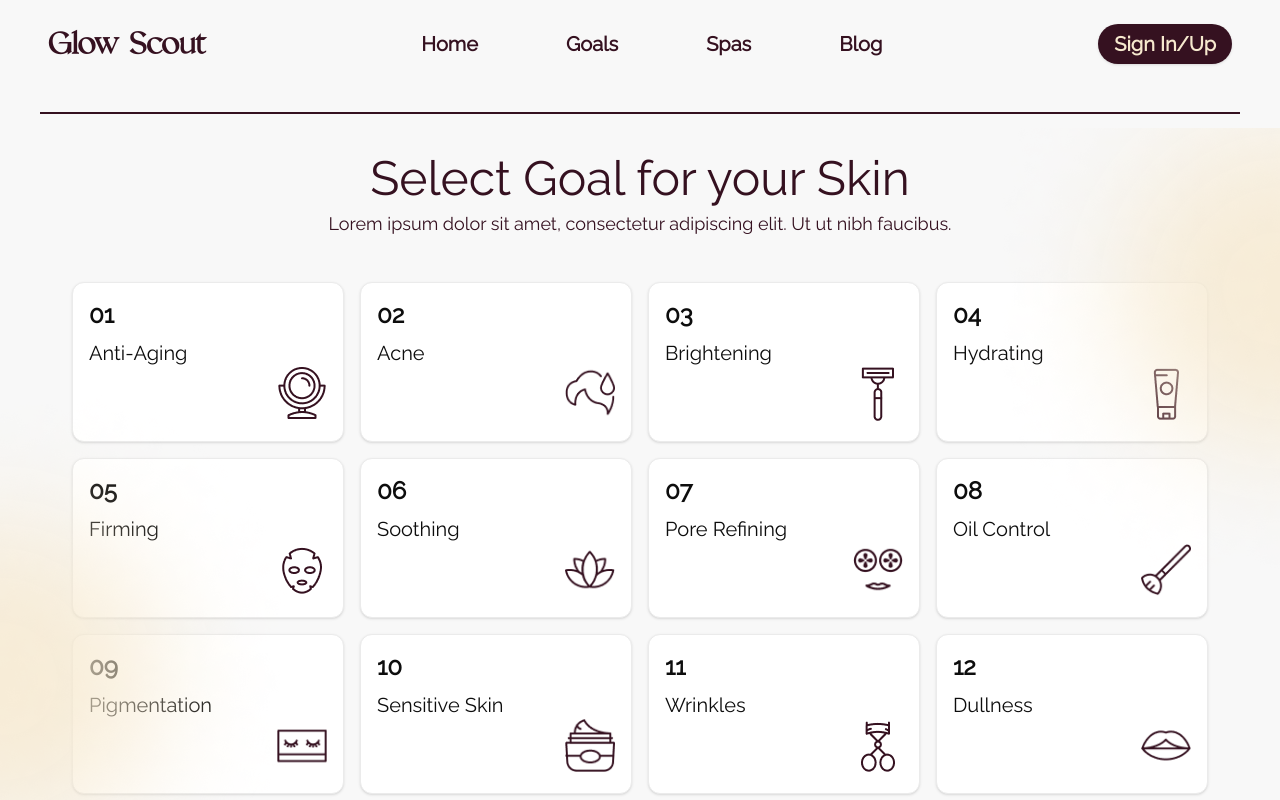
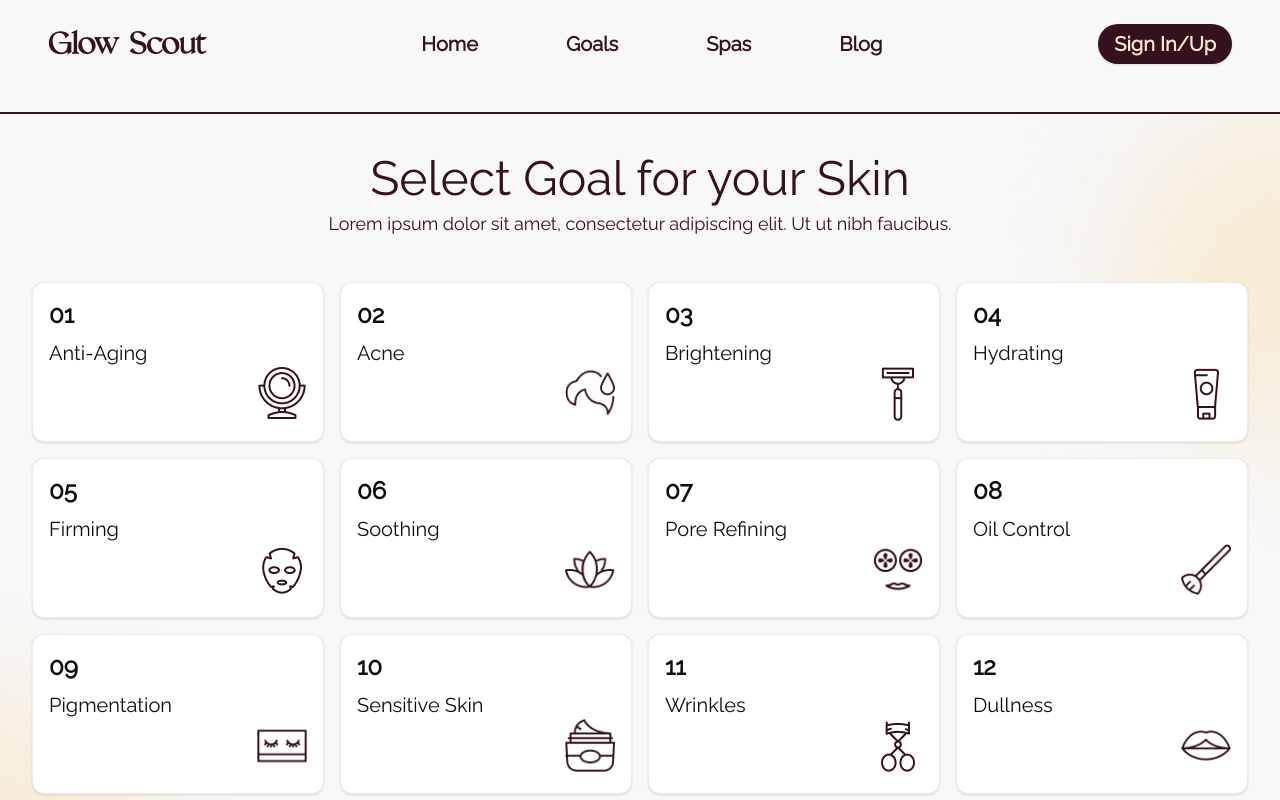
Before and after one commit to TheMODventures/Glow-Scout-Web, a Next.js app: page /goals in a window 1280 px wide. Shown: the top 800 px of the page. Built offline with nearby package versions, Linux system fonts and the light colour scheme.

Commit message:
treatment UI fix

```diff
--- a/src/app/(home)/goals/page.jsx
+++ b/src/app/(home)/goals/page.jsx
@@ -87,15 +87,16 @@ const page = () => {
   ];
 
   return (
-    <div className="py-6 md:py-10 md:mt-6 font-raleway md:mx-10 border-t-2 border-darkMahron">
+    <div className="relative py-6 md:py-10 md:mt-6 font-raleway  border-t-2 border-darkMahron">
       <Image
         width={300}
         height={300}
         alt="bg"
         src={"/images/shadow-1.png"}
-        className="absolute top-32 right-0 z-0 hidden md:block"
+        className="absolute top-0 right-0 z-0 hidden md:block"
+        style={{ zIndex: 1 }}
       />
-      <div className="text-center pb-5 text-darkMahron z-auto">
+      <div className="relative z-10 text-center pb-5 text-darkMahron y-50">
         <h2 className="text-4xl md:text-5xl">Select Goal for your Skin</h2>
         <p className="mt-2 text-lg">
           Lorem ipsum dolor sit amet, consectetur adipiscing elit. Ut ut nibh
@@ -103,15 +104,14 @@ const page = () => {
         </p>
       </div>
 
-      <div className="container my-5">
-        <div className="grid grid-cols-2 md:grid-cols-4 gap-4 mt-6 mb-2 z-auto">
+      <div className="relative z-10 container my-5">
+        <div className="grid grid-cols-2 md:grid-cols-4 gap-4 mt-6 mb-2 y-50">
           {dummyData.map((item, index) => (
-            <GoalCard key={index} {...item}  />
+            <GoalCard key={index} {...item} />
           ))}
         </div>
-      </div>
 
-      <div className="flex justify-center items-center my-20 z-auto">
+        <div className="flex justify-center items-center my-20 y-50">
           <Button
             type="submit"
             variant="myCustom"
@@ -121,12 +121,14 @@ const page = () => {
             Next
           </Button>
         </div>
+      </div>
       <Image
         width={300}
         height={300}
         alt="bg"
         src={"/images/shadow-2.png"}
-        className="absolute -bottom-10  left-0 z-0 hidden md:block"
+        className="absolute bottom-48 left-0 z-0 hidden md:block"
+        style={{ zIndex: 1 }}
       />
     </div>
   );
--- a/src/app/(home)/treatment/page.jsx
+++ b/src/app/(home)/treatment/page.jsx
@@ -14,6 +14,7 @@ import { usePathname } from "next/navigation";
 import Link from "next/link";
 import FormSelect from "@/components/reuseableComponenet/FormSelect";
 import Container from "@/components/reuseableComponenet/Container";
+import Image from "next/image";
 
 const TreatmentPage = () => {
   const selectItems = [
@@ -179,7 +180,7 @@ const TreatmentPage = () => {
   }
 
   return (
-    <div className="py-6 md:py-20 md:mt-6 font-raleway relative isolate border-t-2 border-darkMahron">
+    <div className="py-6 md:py-10 md:mt-6 font-raleway relative isolate border-t-2 border-darkMahron">
         <Image
         width={300}
         height={300}
@@ -188,7 +189,7 @@ const TreatmentPage = () => {
         className="absolute top-20 right-0 z-0 hidden md:block"
       />
       <div className="text-center text-darkMahron pb-5">
-        <h2 className="text-4xl md:text-5xl font-thin">Treatments</h2>
+        <h2 className="text-4xl md:text-6xl font-thin">Treatments</h2>
         <p className="m-2 text-lg">
           Lorem ipsum dolor sit amet, consectetur adipiscing elit. Ut ut nibh
           faucibus.
@@ -196,10 +197,10 @@ const TreatmentPage = () => {
       </div>
 
       <Container>
-        <div className="hidden mx-auto w-full md:max-w-5xl md:flex justify-center items-center flex-col bg-[#F6E9CE] md:bg-transparent">
+        <div className="hidden mx-auto w-full md:max-w-6xl md:flex justify-center items-center flex-col bg-[#F6E9CE] md:bg-transparent">
           <Form {...form}>
             <form onSubmit={form.handleSubmit(handleSubmit)}>
-              <div className="md:bg-[#F6E9CE]  py-3 md:rounded-full md:px-12  flex flex-col md:flex-row items-center  mt-6">
+              <div className="md:bg-[#F6E9CE]  pl-5  py-1 md:rounded-full h-20 flex flex-col md:flex-row items-center  mt-6">
                 <div className="flex justify-between items-center flex-col md:flex-row">
                   <FormSelect
                     selectItems={selectItems}
@@ -215,7 +216,7 @@ const TreatmentPage = () => {
                       <Button
                         variant="myCustom"
                         size="lg"
-                        className="rounded-full px-4 min-w-60  mb-4 md:mb-0 md:mr-4 py-3  h-12"
+                        className="rounded-full px-4 min-w-60  mb-4 md:mb-0 md:mr-4 py-3 "
                       >
                         Compare Treatments
                       </Button>
@@ -226,7 +227,7 @@ const TreatmentPage = () => {
                   </span>
                 </div>
 
-                <div className="flex relative mt-4 md:mt-0">
+                <div className="flex relative mt-4 md:mt-0 h-auto">
                   <div>
                     <Search
                       name="goal"
@@ -234,7 +235,7 @@ const TreatmentPage = () => {
                       formControl={form.control}
                     />
                   </div>
-                  <div className=" absolute right-2 md:right-6 bottom-6 md:bottom-2">
+                  <div className=" absolute right-2 md:right-6 bottom-6 md:bottom-[6px]">
                     <Button
                       type="submit"
                       variant="myCustom"
@@ -261,7 +262,7 @@ const TreatmentPage = () => {
       </div>
 
      <div className="md:hidden flex justify-end items-end sticky bottom-3 left-3">
-  <Link href={'/compare-treatment'} className="py-2 px-4 bg-darkMahron text-white rounded-full shadow-md transform transition-transform hover:scale-105">
+  <Link href={'/compare-treatment'} className="py-1 px-4 bg-darkMahron text-white rounded-full shadow-md transform transition-transform hover:scale-105">
     Compare
   </Link>
 </div>
```
Lines whose indentation alone changed are shown as unchanged.
